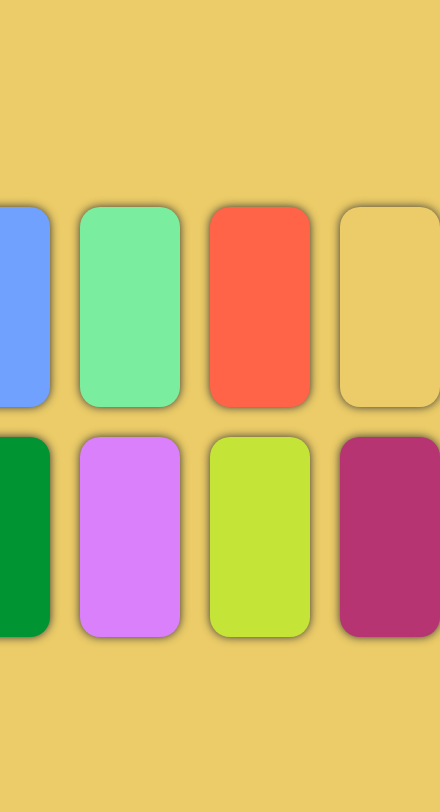
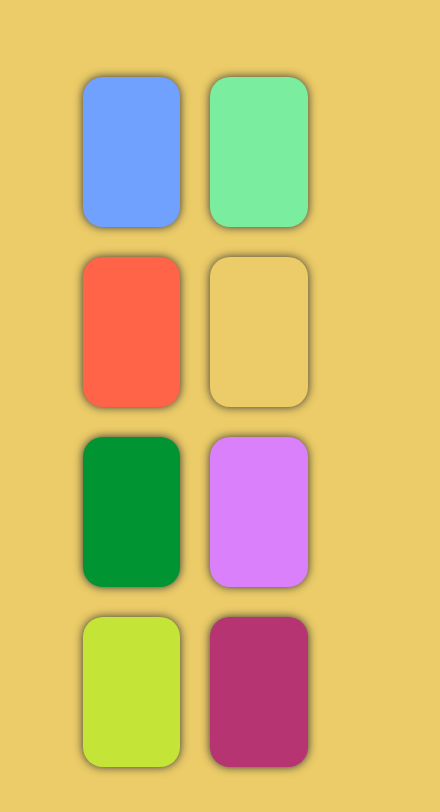
Before and after one commit to rhrahi379/colour-change, a plain HTML site: page index.html in a window 390 px wide. Shown: the whole page, 440 px wide, since content can reach past the window. Drawn offline with Linux system fonts and the light colour scheme.

Commit message:
change to responsive disign

```diff
--- a/style.css
+++ b/style.css
@@ -28,3 +28,11 @@ button:hover {
 button:active {
     transform: scale(1.03);
 }
+@media screen and (max-width: 500px){
+    #bdy {
+        grid-template-columns: repeat(2, 25%);
+    }
+    button {
+        height: 150px;
+    }
+}
```
